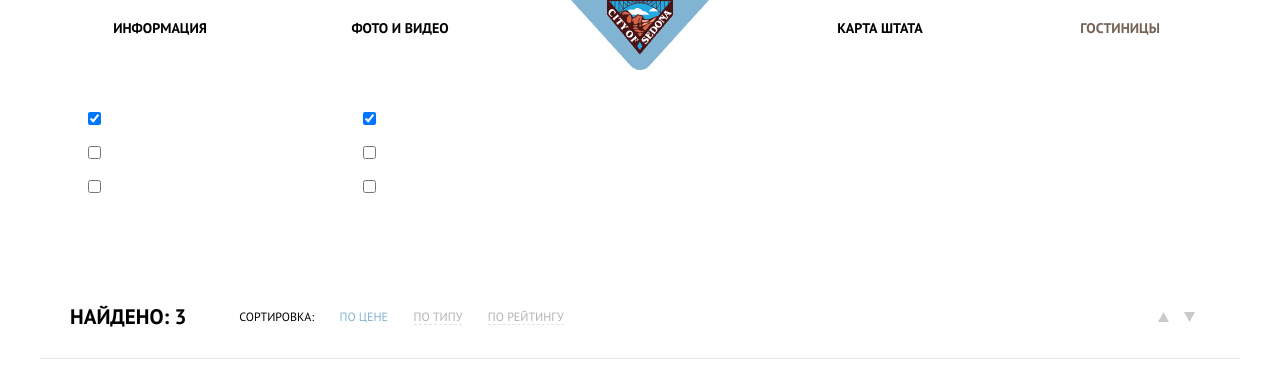
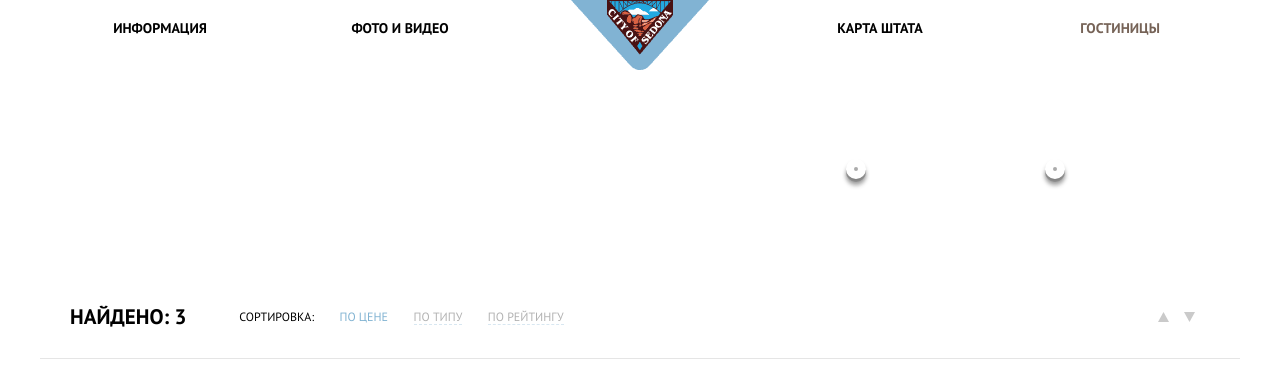
Before and after one commit to MaxVonavi/Sedona, a plain HTML site: page catalog.html in a window 1280 px wide. Shown: the top 370 px of the page. Drawn offline with Linux system fonts and the light colour scheme.

Commit message:
30/07/2022
1. сделал бегунок
2. сделал псевдо чек боксы

```diff
--- a/catalog.html
+++ b/catalog.html
@@ -69,16 +69,29 @@
 
                         <legend>Инфраструктура:</legend>
 
-                        <input class="search-input search-checkbox" type="checkbox" name="pool" id="filter-form-pool"
-                            checked>
-                        <label for="filter-form-pool">Бассейн</label>
+                        <div class="search-catalog-field">
+
+                            <input class="search-input search-checkbox" type="checkbox" name="pool"
+                                id="filter-form-pool" checked>
+                            <label class="search-label" for="filter-form-pool">Бассейн</label>
+
+                        </div>
+
+                        <div class="search-catalog-field">
 
                             <input class="search-input search-checkbox" type="checkbox" name="parking"
                                 id="filter-form-parking">
-                        <label for="filter-form-parking">Парковка</label>
+                            <label class="search-label" for="filter-form-parking">Парковка</label>
 
-                        <input class="search-input search-checkbox" type="checkbox" name="wifi" id="filter-form-wifi">
-                        <label for="filter-form-wifi">wi-fi</label>
+                        </div>
+
+                        <div class="search-catalog-field">
+
+                            <input class="search-input search-checkbox" type="checkbox" name="wifi"
+                                id="filter-form-wifi">
+                            <label class="search-label" for="filter-form-wifi">wi-fi</label>
+
+                        </div>
 
                     </div>
 
@@ -86,16 +99,29 @@
 
                         <legend>Тип жилья:</legend>
 
-                        <input class="search-input search-checkbox" type="checkbox" name="hotel" id="filter-form-hotel"
-                            checked>
-                        <label for="filter-form-hotel">Гостиница</label>
+                        <div class="search-catalog-field">
 
-                        <input class="search-input search-checkbox" type="checkbox" name="motel" id="filter-form-motel">
-                        <label for="filter-form-motel">Мотель</label>
+                            <input class="search-input search-checkbox" type="checkbox" name="hotel"
+                                id="filter-form-hotel" checked>
+                            <label class="search-label" for="filter-form-hotel">Гостиница</label>
+
+                        </div>
+
+                        <div class="search-catalog-field">
+
+                            <input class="search-input search-checkbox" type="checkbox" name="motel"
+                                id="filter-form-motel">
+                            <label class="search-label" for="filter-form-motel">Мотель</label>
+
+                        </div>
+
+                        <div class="search-catalog-field">
 
                             <input class="search-input search-checkbox" type="checkbox" name="apartments"
                                 id="filter-form-apartments">
-                        <label for="filter-form-apartments">Апартаменты</label>
+                            <label class="search-label" for="filter-form-apartments">Апартаменты</label>
+
+                        </div>
 
                     </div>
 
@@ -103,13 +129,31 @@
 
                         <legend>Стоимость в сутки, ₽:</legend>
 
-                        <input class="search-input" type="text" name="from" id="filter-form-from">
+                        <div class="search-range-block">
+                            <div class="search-range-field">
                                 <label for="filter-form-from">От</label>
+                                <input class="search-input" type="text" name="from" id="filter-form-from" value="0">
+                            </div>
 
-                        <input class="search-input" type="text" name="to" id="filter-form-to">
+                            <div class="search-range-field">
                                 <label for="filter-form-to">До</label>
+                                <input class="search-input" type="text" name="to" id="filter-form-to" value="3000">
+                            </div>
 
-                        <button class="btn search-input" type="submit" name="show" id="filter-form-show">Показать</button>
+
+                        </div>
+
+                        <div class="search-range-scale">
+
+                            <div class="sr-scale-bar"></div>
+                            <div class="sr-scale-color"></div>
+                            <div class="sr-toggle-min"></div>
+                            <div class="sr-toggle-max"></div>
+
+                        </div>
+
+                        <button class="btn search-catalog-button" type="submit" name="show"
+                            id="filter-form-show">Показать</button>
 
                     </div>
 
@@ -199,7 +243,8 @@
 
                     <li class="search-content_li">
 
-                        <img src="img/mini-img-2.jpg" width="135" height="90" alt="красивая вывеска га парковке у входа в каньйон">
+                        <img src="img/mini-img-2.jpg" width="135" height="90"
+                            alt="красивая вывеска га парковке у входа в каньйон">
 
                         <div class="content-li_div">
 
--- a/css/catalog.css
+++ b/css/catalog.css
@@ -119,6 +119,8 @@ button {
     background-size: cover;
     color: var(--color-white);
     min-height: 220px;
+    /* position: relative;
+    z-index: -2; */
 }
 
 .searh-catalog-form {
@@ -171,9 +173,158 @@ button {
     border: 1px solid var(--color-white);
 }
 
-button.search-input {
+.search-checkbox  {
+    visibility: hidden;
+}
+
+.search-label {
+    display: flex;
+    align-items: center;
+    cursor: pointer;
+}
+
+.search-catalog-field {
+    position: relative;
+}
+
+.search-label::before{
+    content: "";
+    width: 20px;
+    height: 20px;
+    border: 2px solid var(--color-white);
+    border-radius: 5px;
+    margin-right: 10px;
+}
+
+input.search-checkbox:checked + .search-label::after{
+    content: "";
+    width: 23px;
+    height: 23px;
+    background: url("../img/checkbox.svg") no-repeat;
+    background-size: contain;
+    position: absolute;
+    left: 4px;
+    top: 22px;
+}
+
+.search-range-block {
+    border: 1px solid var(--color-white);
+    border-radius: 2px;
+    width: 314px;
+    height: 35px;
+    display: flex;
+    align-items: center;
+}
+
+.search-range-field input {
+    border: none;
+    width: 35px;
+    color: var(--color-white);
+    outline: none;
+}
+
+.search-range-field  {
+    width: 157px;
+    display: flex;
+    justify-content: center;
+}
+
+.search-range-field label  {
+    margin-right: 10px;
+}
+
+.search-range-field:nth-of-type(2)  {
+    border-left: 1px solid var(--color-white);
+}
+
+.search-range-scale {
+    width: 314px;
+    height: 42px;
+    padding-top: 19px;
+    position: relative;
+    /* padding-left: 20px;
+    padding-right: 20px;
+    box-sizing: border-box; */
+}
+
+.sr-scale-bar {
+    width: 100%;
+    position: absolute;
+    height: 2px;
+    background: rgba(255, 255, 255, 0.3);
+}
+.sr-scale-color {
+    width: 70%;
+    height: 2px;
+    background: rgba(255, 255, 255, 1);
+    position: absolute;
+}
+
+.sr-toggle-min {
+    position: absolute;
+    width: 4px;
+    height: 4px;
+    top: 10px;
+    background-color: #ABABAB;
+    border: 8px solid var(--color-white);
+    border-radius: 50%;
+    box-shadow: 0px 4px 4px rgba(0, 0, 0, 0.25);
+
+}
+.sr-toggle-min::before {
+    content: "";
+    position: absolute;
+    top: -5px;
+    left: -8px;
+    display: block;
+    width: 4px;
+    height: 4px;
+    background-color: #ABABAB;
+    border: 8px solid #ABABAB;
+    border-radius: 50%;
+    z-index: -1;
+    box-shadow: 0px 4px 4px rgba(0, 0, 0, 0.25);
+}
+
+.sr-toggle-max {
+    position: absolute;
+    width: 4px;
+    height: 4px;
+    top: 10px;
+    right: 30%;
+    background-color: #ABABAB;
+    border: 8px solid var(--color-white);
+    border-radius: 50%;
+    box-shadow: 0px 4px 4px rgba(0, 0, 0, 0.25);
+    /* z-index: 1;     */
+
+}
+.sr-toggle-max::before {
+    content: "";
+    position: absolute;
+    top: -5px;
+    left: -8px;
+    display: block;
+    width: 4px;
+    height: 4px;
+    background-color: #ABABAB;
+    border: 8px solid #ABABAB;
+    border-radius: 50%;
+    z-index: -1;
+    box-shadow: 0px 4px 4px rgba(0, 0, 0, 0.25);
+}
+
+button.search-catalog-button {
     width: 137px;
     height: 36px;
+    border: 1px solid var(--color-white);
+    border-radius: 2px;
+    background-color: transparent;
+}
+
+button.search-catalog-button:hover {
+    background-color: var(--color-white);
+    color: var(--color-black);
 }
 
 h4 {
```
Also changed, not shown: img/checkbox.svg (added). Lines whose indentation alone changed are shown as unchanged.
